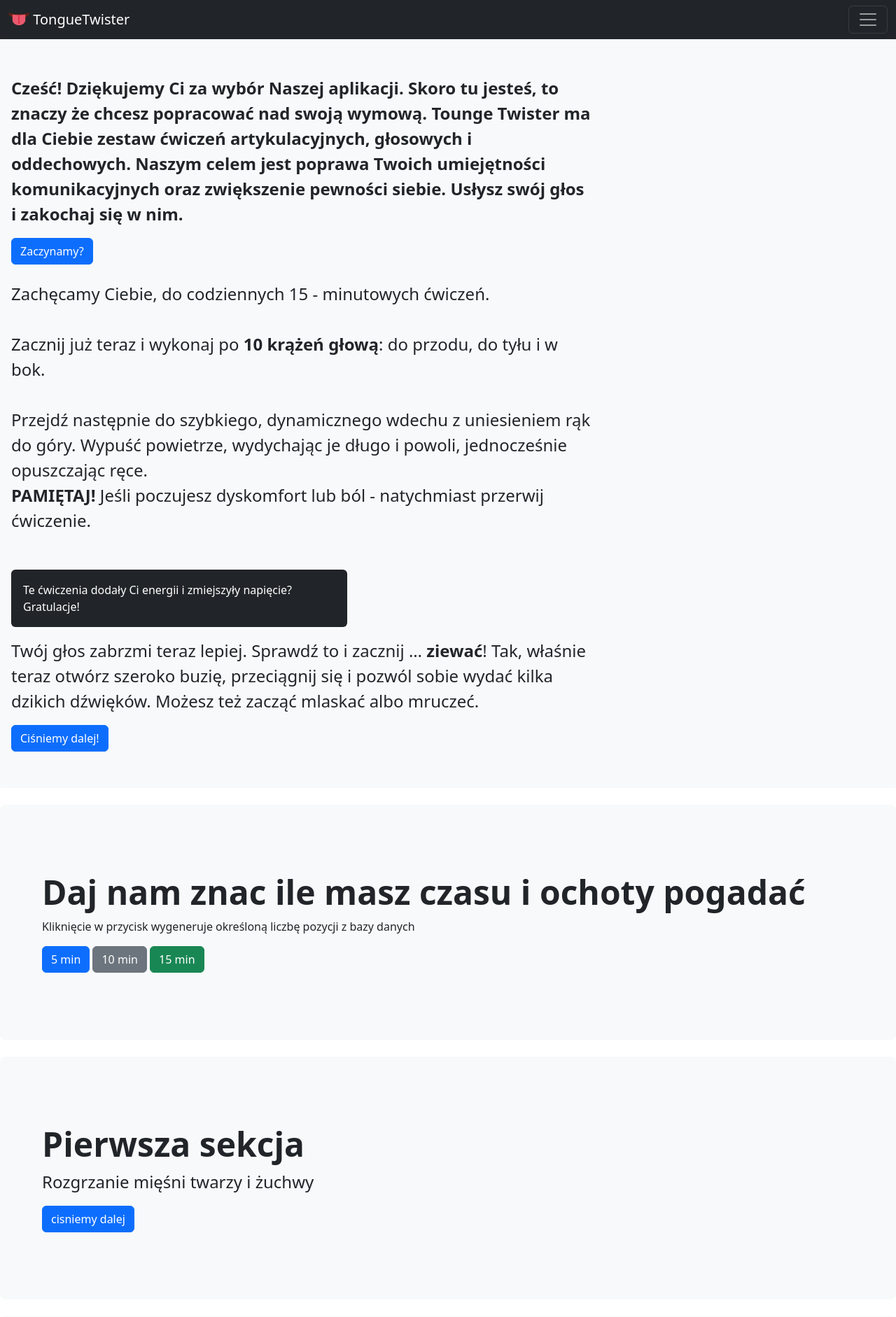
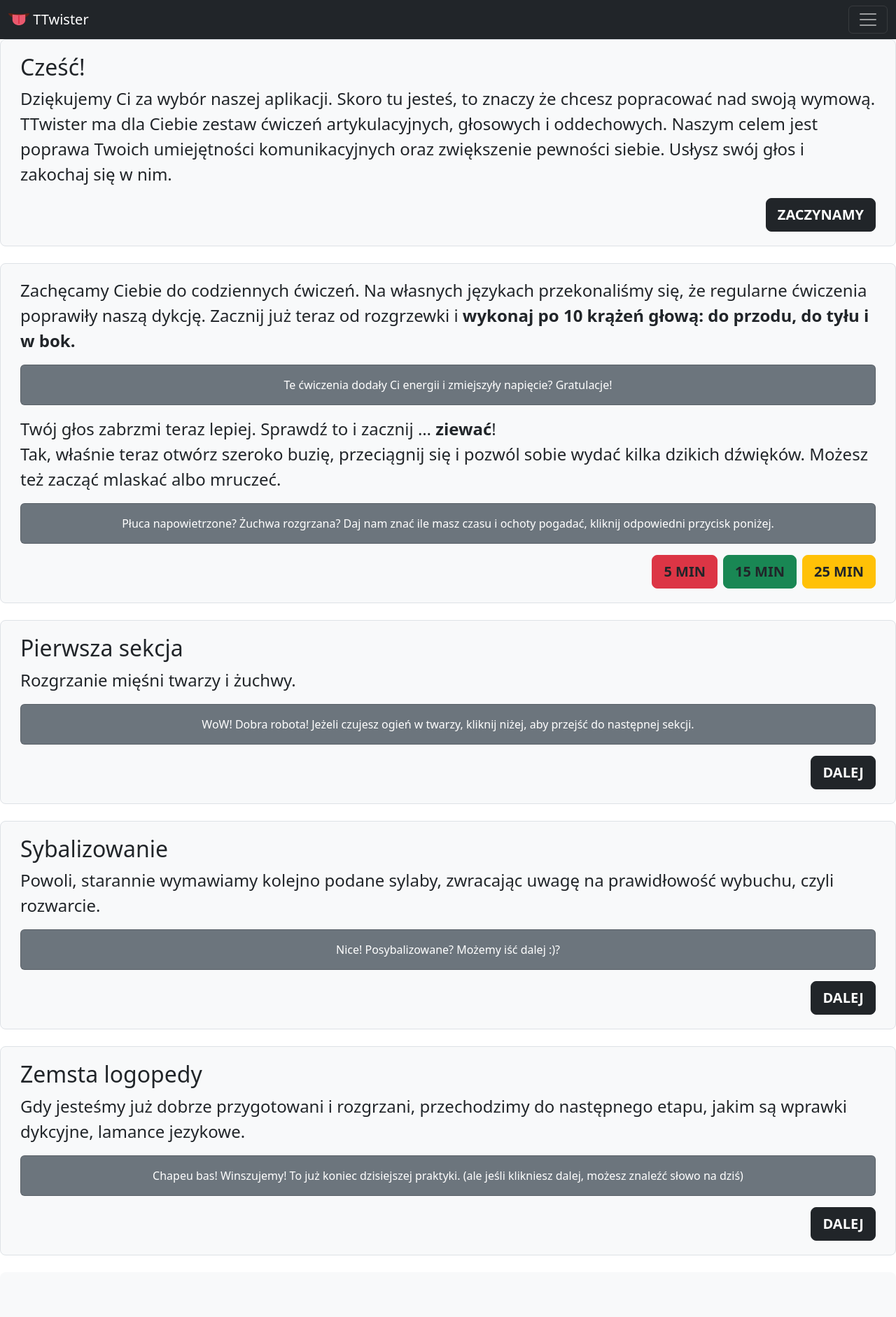
Before and after one commit to draprar/django-tonguetwister_lingwolamki, a Django app: page / in a window 1280 px wide. Shown: the top 1882 px of the page at 70% size. Run offline with Django 4.2, Linux system fonts and the light colour scheme; data that the repository does not hold is empty; some libraries are stand-ins or nearby versions.

Commit message:
change templates

```diff
--- a/tonguetwister/templates/tonguetwister/base.html
+++ b/tonguetwister/templates/tonguetwister/base.html
@@ -1,7 +1,7 @@
 {% load static %}
 <html lang="pl">
 <head>
-  <title>{% block title %}{% endblock %}</title>
+  <title>TTwister - przedłuż swój język</title>
   <meta charset="utf-8">
   <meta name="viewport" content="width=device-width, initial-scale=1">
   <link href="https://cdn.jsdelivr.net/npm/bootstrap@5.3.3/dist/css/bootstrap.min.css" rel="stylesheet">
@@ -17,7 +17,7 @@
 <nav class="navbar navbar-dark bg-dark">
   <div class="container-fluid">
     <a class="navbar-brand" href="#"><img src="{% static 'assets/ttlogo.png' %}" alt="" width="30" height="24" class="d-inline-block align-text-top">
-      TongueTwister</a>
+      TTwister</a>
     <button class="navbar-toggler" type="button" data-bs-toggle="collapse" data-bs-target="#navbarNavAltMarkup" aria-controls="navbarNavAltMarkup" aria-expanded="false" aria-label="Toggle navigation">
       <span class="navbar-toggler-icon"></span>
     </button>
--- a/tonguetwister/templates/tonguetwister/main.html
+++ b/tonguetwister/templates/tonguetwister/main.html
@@ -1,70 +1,111 @@
 {% extends "tonguetwister/base.html" %}
 
 {% block content %}
-<div class="p-1 mb-4 bg-light rounded-1">
-      <div class="container-fluid py-5">
-        <p class="col-md-8 fs-4"><b>Cześć! Dziękujemy Ci za wybór Naszej aplikacji. Skoro tu jesteś, to znaczy że chcesz popracować nad swoją wymową. Tounge Twister ma dla Ciebie zestaw ćwiczeń artykulacyjnych, głosowych i oddechowych. Naszym celem jest poprawa Twoich umiejętności komunikacyjnych oraz zwiększenie pewności siebie. Usłysz swój głos i zakochaj się w nim.</b></p>
-          <button type="button" class="btn btn-primary mb-4">Zaczynamy?</button>
-          <p class="col-md-8 fs-4">Zachęcamy Ciebie, do codziennych 15 - minutowych ćwiczeń. <br><br>Zacznij już teraz i wykonaj po <b>10 krążeń głową</b>: do przodu, do tyłu i w bok. <br><br>Przejdź następnie do szybkiego, dynamicznego wdechu z uniesieniem rąk do góry. Wypuść powietrze, wydychając je długo i powoli, jednocześnie opuszczając ręce. <br><b>PAMIĘTAJ!</b> Jeśli poczujesz dyskomfort lub ból - natychmiast przerwij ćwiczenie. <br><br></p>
-          <div class="card text-white bg-dark mt-3 mb-3" style="max-width: 30rem;">
-          <div class="card-body">
-              <p class="card-text">Te ćwiczenia dodały Ci energii i zmiejszyły napięcie? Gratulacje! </p>
+
+<!-- ABOUT -->
+<div class="p-3 mb-4 bg-light border rounded-3" id="about">
+    <div class="container-fluid py-1">
+        <h2>Cześć!</h2>
+        <p class="col-md-16 fs-4">Dziękujemy Ci za wybór naszej aplikacji. Skoro tu jesteś, to znaczy że chcesz popracować nad swoją wymową. TTwister ma dla Ciebie zestaw ćwiczeń artykulacyjnych, głosowych i oddechowych. Naszym celem jest poprawa Twoich umiejętności komunikacyjnych oraz zwiększenie pewności siebie. Usłysz swój głos i zakochaj się w nim.</p>
+        <div class="d-grid gap-2 d-md-flex justify-content-md-end">
+            <a class="btn btn-dark btn-lg text-uppercase fw-bold" href="#stretching">Zaczynamy</a>
         </div>
-            </div>
-              <p class="col-md-8 fs-4">Twój głos zabrzmi teraz lepiej. Sprawdź to i zacznij … <b>ziewać</b>! Tak, właśnie teraz otwórz szeroko buzię, przeciągnij się i pozwól sobie wydać kilka dzikich dźwięków. Możesz też zacząć mlaskać albo mruczeć.</p>
-        <button type="button" class="btn btn-primary">Ciśniemy dalej!</button>
     </div>
 </div>
 
-<div class="p-5 mb-4 bg-light rounded-3">
-      <div class="container-fluid py-5">
-        <h1 class="display-5 fw-bold">Daj nam znac ile masz czasu i ochoty pogadać</h1>
-        <p class="col-md-8 fs-6">Kliknięcie w przycisk wygeneruje określoną liczbę pozycji z bazy danych</p>
-        <button type="button" class="btn btn-primary">5 min</button>
-        <button type="button" class="btn btn-secondary">10 min</button>
-        <button type="button" class="btn btn-success">15 min</button>
+<!-- FIRST SECTION -->
+
+<div class="p-3 mb-4 bg-light border rounded-3" id="stretching">
+    <div class="container-fluid py-1">
+        <p class="fs-4">Zachęcamy Ciebie do codziennych ćwiczeń. Na własnych językach przekonaliśmy się, że regularne ćwiczenia poprawiły naszą dykcję. Zacznij już teraz od rozgrzewki i <strong>wykonaj po 10 krążeń głową: do przodu, do tyłu i w bok.</strong></p>
+        <div class="card text-white bg-secondary mt-3 mb-3 w-100">
+            <div class="card-body">
+                <p class="text-center mb-0">Te ćwiczenia dodały Ci energii i zmiejszyły napięcie? Gratulacje!</p>
+            </div>
+        </div>
+        <p class="fs-4">Twój głos zabrzmi teraz lepiej. Sprawdź to i zacznij … <strong>ziewać</strong>! <br>Tak, właśnie teraz otwórz szeroko buzię, przeciągnij się i pozwól sobie wydać kilka dzikich dźwięków. Możesz też zacząć mlaskać albo mruczeć.</p>
+        <div class="card text-white bg-secondary mt-3 mb-3 w-100">
+            <div class="card-body">
+                <p class="text-center mb-0">Płuca napowietrzone? Żuchwa rozgrzana? Daj nam znać ile masz czasu i ochoty pogadać, kliknij odpowiedni przycisk poniżej.</p>
+            </div>
+        </div>
+        <div class="d-grid gap-2 d-md-flex justify-content-md-end">
+            <a class="btn btn-danger btn-lg text-uppercase fw-bold text-dark" href="#apparatus">5 min</a>
+            <a class="btn btn-success btn-lg text-uppercase fw-bold text-dark" href="#apparatus">15 min</a>
+            <a class="btn btn-warning btn-lg text-uppercase fw-bold text-dark" href="#apparatus">25 min</a>
+        </div>
     </div>
 </div>
 
-<div class="p-5 mb-4 bg-light rounded-3">
-      <div class="container-fluid py-5">
-        <h1 class="display-5 fw-bold">Pierwsza sekcja</h1>
-        <p class="col-md-8 fs-4">Rozgrzanie mięśni twarzy i żuchwy</p>
+<!-- SECOND SECTION -->
+
+<div class="p-3 mb-4 bg-light border rounded-3" id="apparatus">
+    <div class="container-fluid py-1">
+        <h2>Pierwsza sekcja</h2>
+        <p class="col-md-16 fs-4">Rozgrzanie mięśni twarzy i żuchwy.</p>
+        <p class="col-md-16 fs-4">
             {% for i in apparatus %}
             <p class="col-md-8 fs-6"> -> {{ i.text }}</p>
             {% endfor %}
         </p>
-        <button type="button" class="btn btn-primary">cisniemy dalej</button>
+        <div class="card text-white bg-secondary mt-3 mb-3 w-100">
+            <div class="card-body">
+                <p class="text-center mb-0">WoW! Dobra robota! Jeżeli czujesz ogień w twarzy, kliknij niżej, aby przejść do następnej sekcji.</p>
+            </div>
+        </div>
+        <div class="d-grid gap-2 d-md-flex justify-content-md-end">
+            <a class="btn btn-dark btn-lg text-uppercase fw-bold" href="#articulate">Dalej</a>
+        </div>
     </div>
 </div>
 
-<div class="p-5 mb-4 bg-light rounded-3">
-      <div class="container-fluid py-5">
-        <h1 class="display-5 fw-bold">Druga sekcja</h1>
-        <p class="col-md-8 fs-4">Powoli, starannie wymawiamy kolejno podane sylaby, zwracając uwagę na prawidłowość wybuchu, czyli rozwarcie.</p>
+<!-- THIRD SECTION -->
+
+<div class="p-3 mb-4 bg-light border rounded-3" id="articulate">
+    <div class="container-fluid py-1">
+        <h2>Sybalizowanie</h2>
+        <p class="col-md-16 fs-4">Powoli, starannie wymawiamy kolejno podane sylaby, zwracając uwagę na prawidłowość wybuchu, czyli rozwarcie.</p>
+        <p class="col-md-16 fs-4">
             {% for j in articulation %}
-            <p class="col-md-8 fs-6"> -> {{ j.text }}</p>
+            <p class="fs-6"> -> {{ j.text }}</p>
             {% endfor %}
         </p>
-        <button type="button" class="btn btn-primary">cisniemy dalej</button>
+        <div class="card text-white bg-secondary mt-3 mb-3 w-100">
+            <div class="card-body">
+                <p class="text-center mb-0">Nice! Posybalizowane? Możemy iść dalej :)?</p>
+            </div>
+        </div>
+        <div class="d-grid gap-2 d-md-flex justify-content-md-end">
+            <a class="btn btn-dark btn-lg text-uppercase fw-bold" href="#twister">Dalej</a>
+        </div>
     </div>
 </div>
 
-<div class="p-5 mb-4 bg-light rounded-3">
-      <div class="container-fluid py-5">
-        <h1 class="display-5 fw-bold">Zemsta logopedy</h1>
-        <p class="col-md-8 fs-4">Gdy jesteśmy już dobrze przygotowani i rozgrzani, przechodzimy do następnego etapu, jakim są wprawki dykcyjne, lamance jezykowe.</p>
+<!-- FOURTH SECTION -->
+
+<div class="p-3 mb-4 bg-light border rounded-3" id="twister">
+    <div class="container-fluid py-1">
+        <h2>Zemsta logopedy</h2>
+        <p class="col-md-16 fs-4">Gdy jesteśmy już dobrze przygotowani i rozgrzani, przechodzimy do następnego etapu, jakim są wprawki dykcyjne, lamance jezykowe.</p>
+        <p class="col-md-16 fs-4">
             {% for k in twister %}
-            <p class="col-md-8 fs-6"> -> {{ k.text|linebreaksbr }}</p>
+            <p class="fs-6"> -> {{ k.text }}</p>
             {% endfor %}
         </p>
-        <button type="button" class="btn btn-primary">cisniemy dalej</button>
+        <div class="card text-white bg-secondary mt-3 mb-3 w-100">
+            <div class="card-body">
+                <p class="text-center mb-0">Chapeu bas! Winszujemy! To już koniec dzisiejszej praktyki. (ale jeśli klikniesz dalej, możesz znaleźć słowo na dziś)</p>
+            </div>
+        </div>
+        <div class="d-grid gap-2 d-md-flex justify-content-md-end">
+            <a class="btn btn-dark btn-lg text-uppercase fw-bold" href="#end">Dalej</a>
+        </div>
     </div>
 </div>
 
-<div class="p-5 mb-4 bg-light rounded-3">
+<div class="p-5 mb-4 bg-light rounded-3" id="end">
       <div class="container-fluid py-5">
-        <h1 class="display-5 fw-bold">Pomysły na tipsy i triksy</h1>
+        <h1 class="display-5 fw-bold">Pomysły na tipsy i triksy albo losowo wygenerowane ciężkie słowo, albo staropolskie z definicją w ramach funu</h1>
         <p class="col-md-8 fs-4">
           - uslysz swoj glos i zakochaj sie w nim<br>
           - w epoce cyfrowej - zalezy nam na tym abyscie jak najwiecej rozmawiali - 'kultura zywego slowa'<br>
```
Lines whose indentation alone changed are shown as unchanged.
